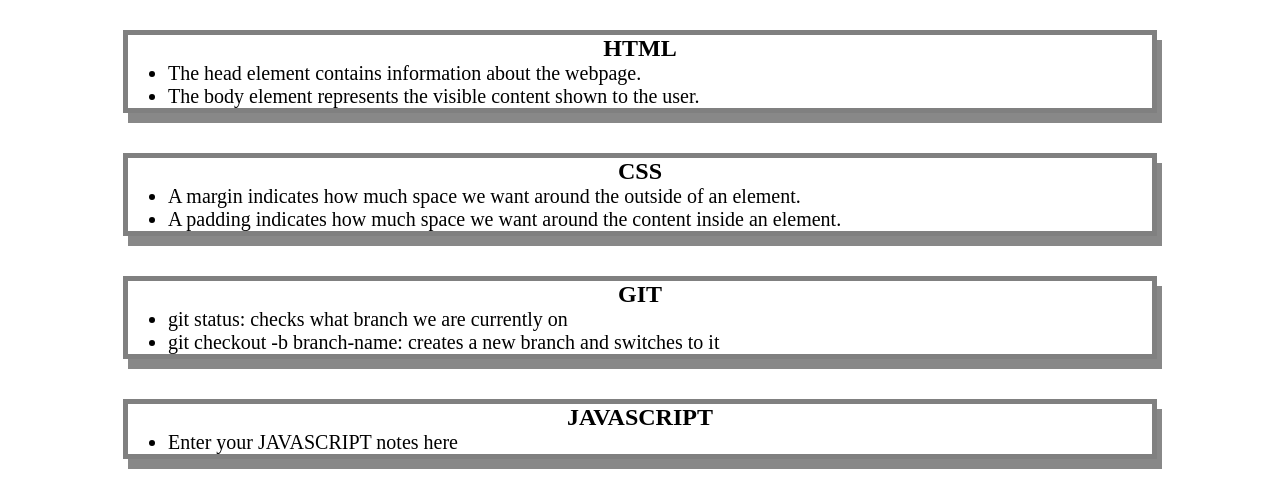
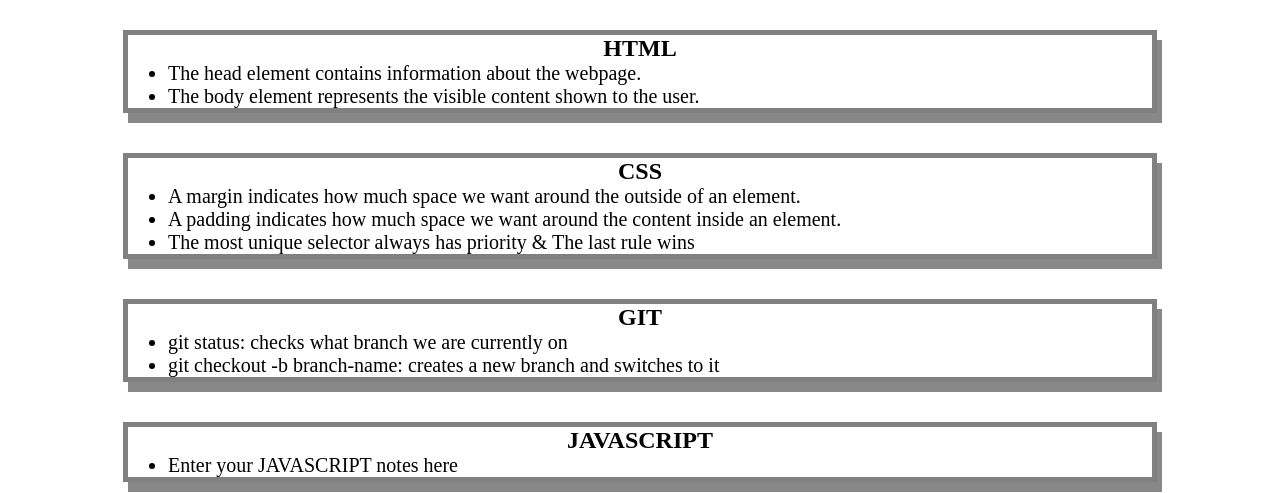
Before and after one commit to nolannaphys/prework-study-guide, a plain HTML site: page prework-study-guide/index.html in a window 1280 px wide. Shown: the part 130-623 px from the top of the page. Drawn offline with Linux system fonts and the light colour scheme.

Commit message:
updated CSS notes

```diff
--- a/prework-study-guide/index.html
+++ b/prework-study-guide/index.html
@@ -31,6 +31,7 @@
      <ul>
       <li>A margin indicates how much space we want around the outside of an element.</li>
       <li>A padding indicates how much space we want around the content inside an element.</li>
+      <li>The most unique selector always has priority & The last rule wins</li>
      </ul>
       </section>
 
```
